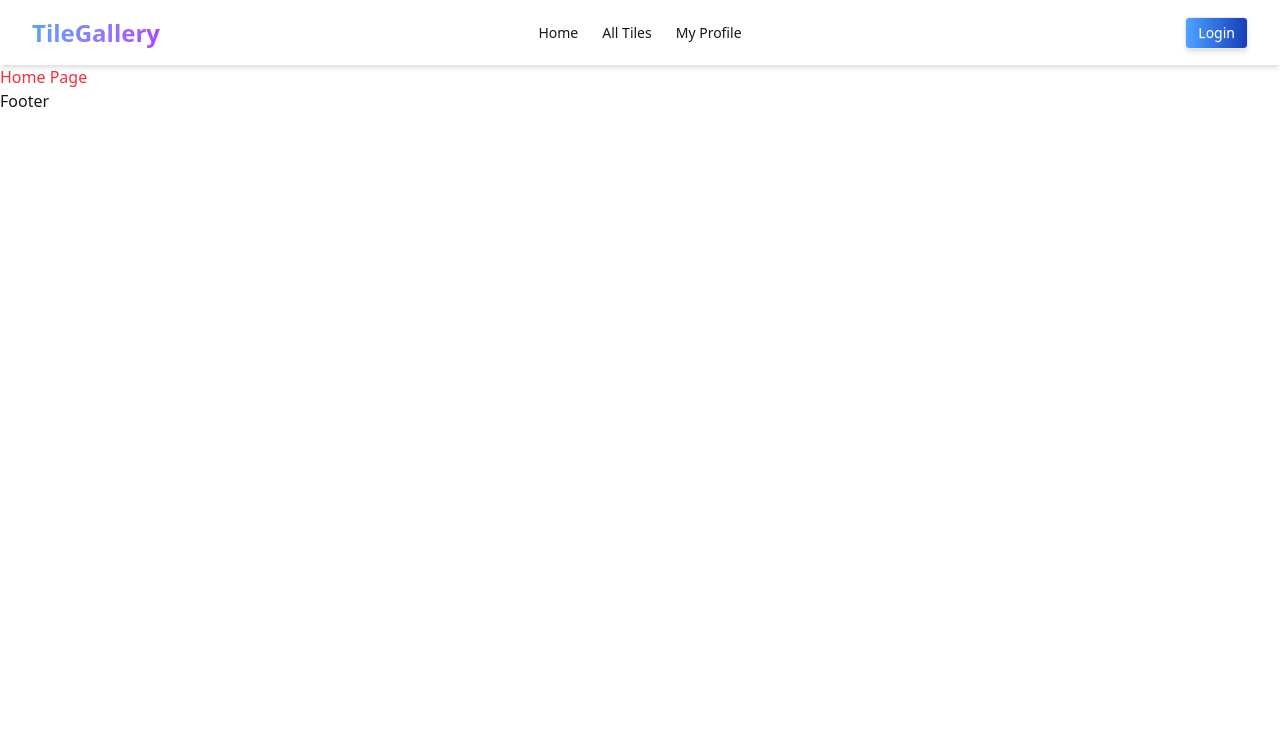
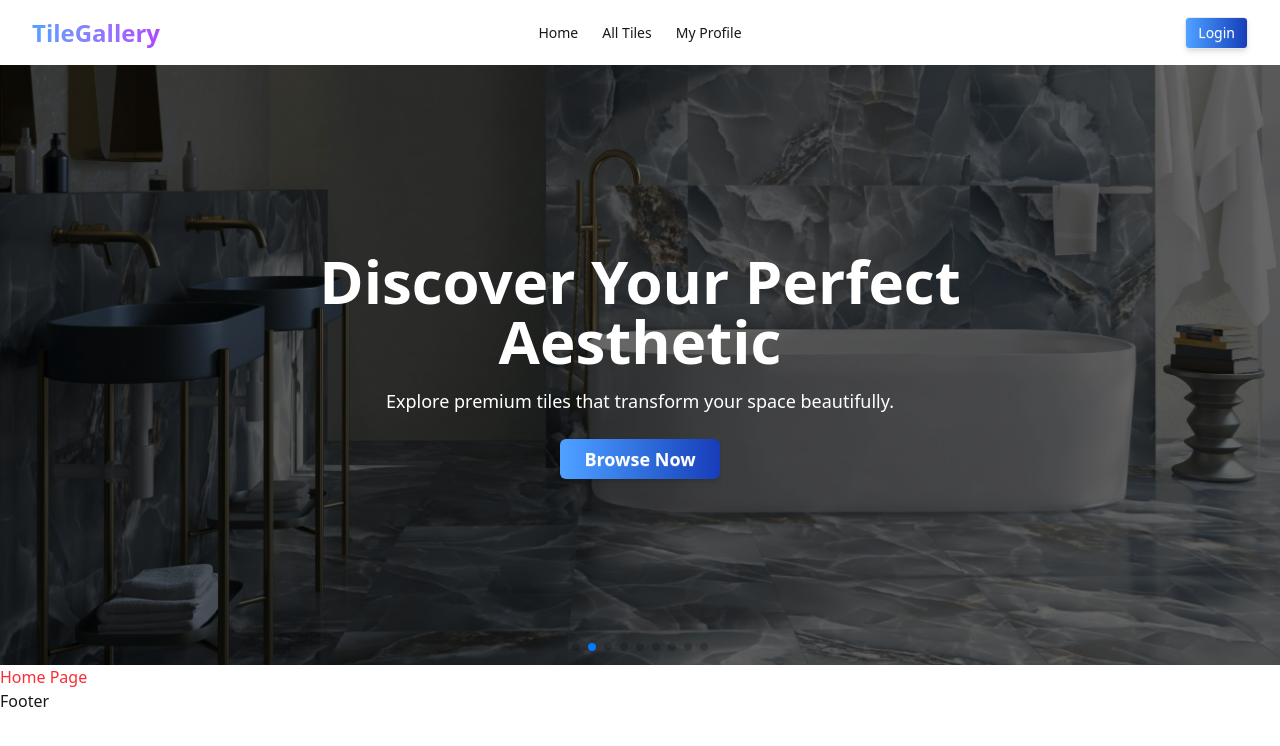
Before and after one commit to tanisha134/Assignment--8-Tile-Gallary, a Next.js app: page / in a window 1280 px wide. Shown: the top 746 px of the page. Built offline with nearby package versions, Linux system fonts and the light colour scheme.

Commit message:
Added code in Banner.jsx file and also connected banner in layout.jsx file

```diff
--- a/src/app/(main)/layout.jsx
+++ b/src/app/(main)/layout.jsx
@@ -1,3 +1,4 @@
+import Banner from "@/components/shared/Banner";
 import Footer from "@/components/shared/Footer";
 import Navbar from "@/components/shared/Navbar";
 import React from "react";
@@ -6,6 +7,7 @@ const MainLayout = ( {children} ) => {
     return(
         <>
         <Navbar />
+        <Banner />
         {children}
         <Footer />
         </>
--- a/src/components/shared/Banner.jsx
+++ b/src/components/shared/Banner.jsx
@@ -1,11 +1,59 @@
-import React from "react";
+"use client"
 
-const Banner = () => {
+import { Swiper, SwiperSlide } from "swiper/react";
+import { Autoplay, Pagination } from "swiper/modules";
+import "swiper/css";
+import "swiper/css/pagination";
+import { useRouter } from "next/navigation";
+export default function Banner() {
+    const router = useRouter();
+    const images = [
+        "/images/kitchen-tiles.png",
+        "/images/bathroom-tiles.jpg",
+        "/images/living-room-tiles.jpg",
+        "/images/marble-stair-tiles.jpg",
+        "/images/kitchen-tiles-2.jpg",
+        "/images/marble-tiles.png",
+        "/images/tiles.jpg",
+        "/images/tiles-2.png",
+        "/images/tiles-1inimage.png",
+    ];
     return(
-        <div>
-            Banner
+        <div className="w-full h-[50vh] md:h-[60vh] lg:h-[75vh]">
+            <Swiper
+            modules={[Autoplay, Pagination]}
+            autoplay = {{
+                delay: 2500,
+                disableOnInteraction: false,
+            }}
+            loop={true}
+            pagination={{clickable:true}}
+            className="h-full"
+            >
+                {images.map((img, i) => (
+                    <SwiperSlide key={i} className="h-full">
+                        <div className="relative h-full w-full object-cover bg-cover bg-center flex items-center justify-center px-4" style={{
+                                backgroundImage: `url(${img})`,
+                            }}
+                        >
+                            {/* Overly */}
+                            <div className="absolute inset-0 bg-black/60"></div>
+                            {/* Content */}
+                            <div className="relative text-center text-white max-w-2xl">
+                                <h1 className="text-2xl md:text-5xl lg:text-6xl font-bold mb-4">
+                                    Discover Your Perfect Aesthetic
+                                </h1>
+                                <p className="text-sm mb-6 md:text-lg sm:text-base">
+                                Explore premium tiles that transform your space beautifully.
+                                </p>
+                                <button onClick={() => router.push("/all-tiles")} className="btn bg-linear-to-r from-blue-400 to-blue-800 px-6 py-3 text-white text-lg font-semibold rounded-md border-none shadow-md hover:shadow-xl hover:scale-105 active:scale-95 transition duration-300">
+                                    Browse Now
+                                </button>
+                            </div>
+                        </div>
+                    </SwiperSlide>
+                ))}
+            </Swiper>
         </div>
-    )
-}
-
-export default Banner;
+    );
+};
```
